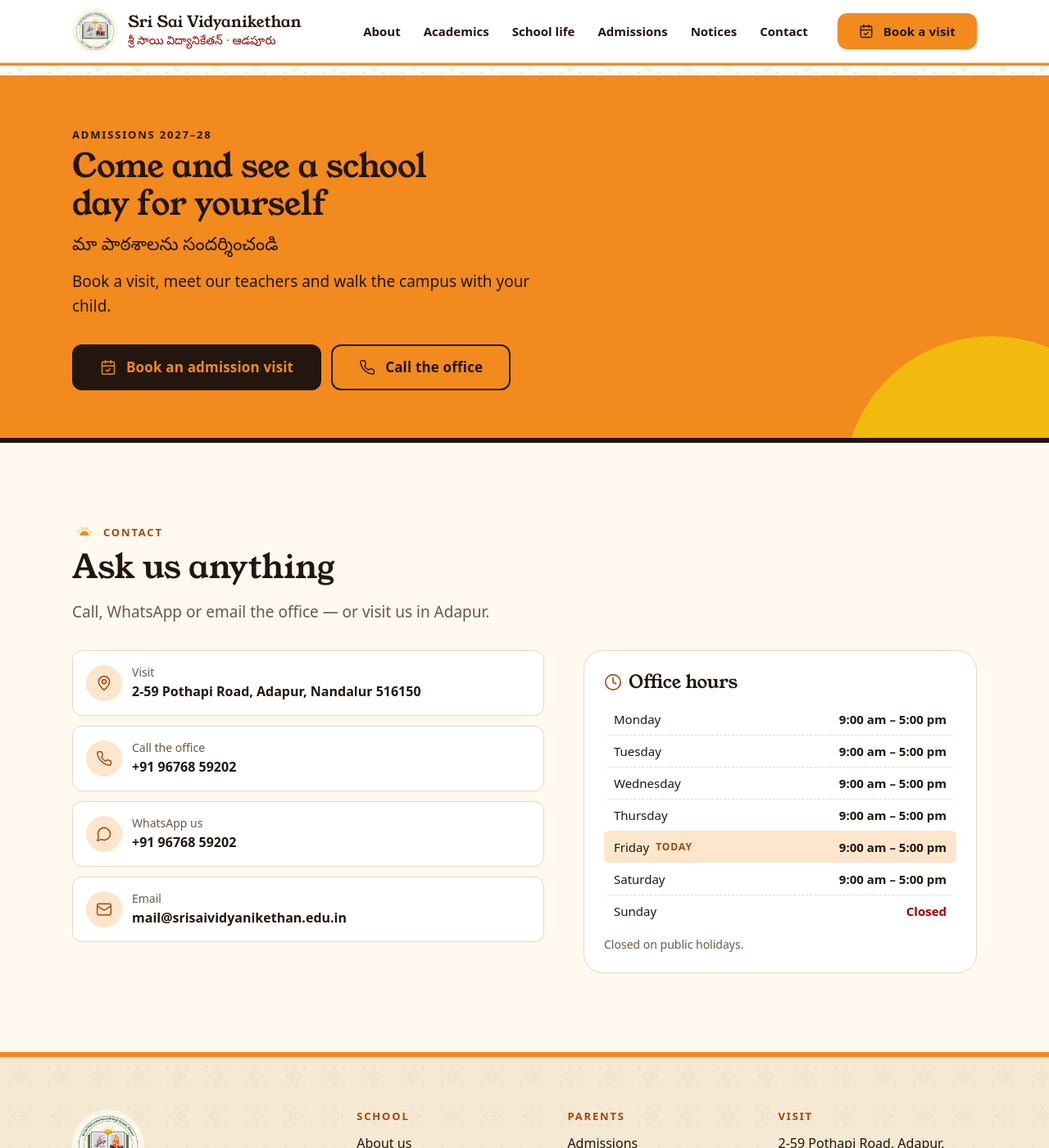
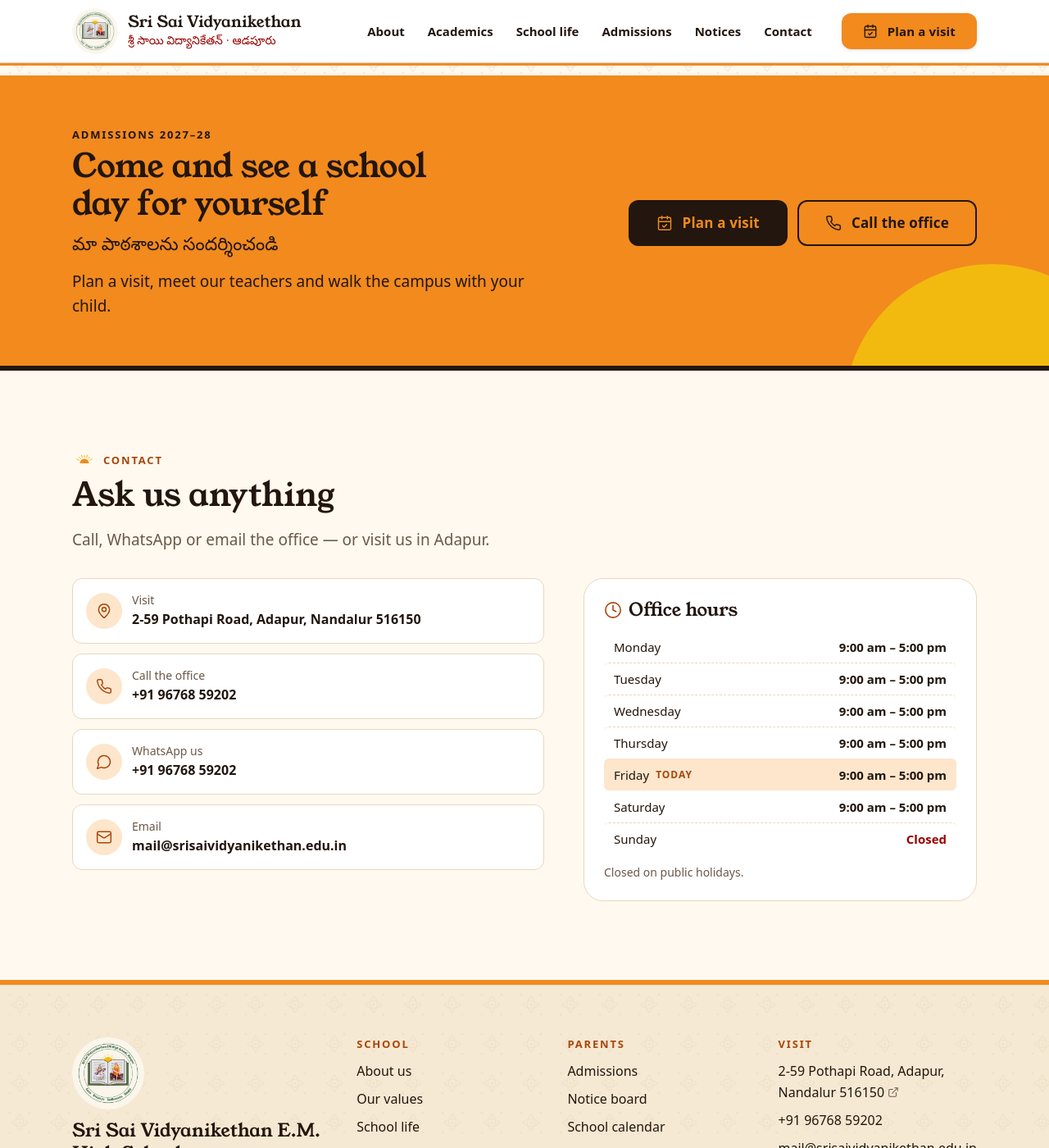
Before and after one commit to Sri-Sai-Vidyanikethan-EM-High-School/srisaividyanikethan.edu.in, a Jekyll site: the page built from index.html, in a window 1280 px wide and 1400 px high, scrolled down 4031 px. Shown: the whole window at 82% size. Built offline with Jekyll 4.4.1, drawn with Linux system fonts in a browser that asks for light colours; some web fonts are replaced; some of the changed text lies outside the part shown.

Commit message:
Rename the main action to "Plan a visit"
Replace "Book an admission visit" (hero, quick link, call-to-action
band, footer) and "Book a visit" (header) with "Plan a visit". The
label now lives once in _data/site.yml (booking_label). The admissions
page's step card keeps its own wording.

Co-Authored-By: Claude Opus 5.5 <noreply@anthropic.com>

```diff
--- a/_data/home.yml
+++ b/_data/home.yml
@@ -27,7 +27,7 @@ programmes:
     - { tone: neem, icon: graduation-cap, grades: Classes VI – X, title: High School, ages: "Ages 11 – 15", points: ["Science and maths with practicals", "Preparation for the Class X board exams"] }
 
 quick_links:
-  - { tone: saffron, icon: calendar-check, title: Book an admission visit, text: Pick a time to meet the headmistress, link: booking }
+  - { tone: saffron, icon: calendar-check, title: Plan a visit, text: Pick a time to meet the headmistress, link: booking }
   - { tone: neem, icon: log-in, title: Student portal, text: "Marks, attendance and notices", link: portal }
   - { tone: marigold, icon: phone, title: Call the office, text: "+91 96768 59202", link: phone }
   - { tone: kumkum, icon: message-circle, title: WhatsApp us, text: "Quick questions, quick replies", link: whatsapp }
@@ -58,4 +58,4 @@ cta:
   eyebrow: Admissions 2027–28
   title: Come and see a school day for yourself
   title_te: మా పాఠశాలను సందర్శించండి
-  body: Book a visit, meet our teachers and walk the campus with your child.
+  body: Plan a visit, meet our teachers and walk the campus with your child.
--- a/_data/site.yml
+++ b/_data/site.yml
@@ -22,6 +22,7 @@ whatsapp_url: https://wa.me/919676859202
 email: mail@srisaividyanikethan.edu.in
 
 booking_url: https://calendar.app.google/d6eZnhDmRZiM9wBv6
+booking_label: Plan a visit   # the main action's label: header, hero, call-to-action band, footer
 portal_url: https://eskooly.com/bb/StudentPortal/signin.php
 application_url: https://forms.zohopublic.in/saraswathisrisaivid1/form/SchoolApplicationForm/formperma/IXE6B0iOm47B0Pxl-jmMol8H3Dm8GVB2bOSbJ1lvuDs
 youtube_channel: https://www.youtube.com/@srisaividyanikethan
--- a/_includes/frame/site-footer.html
+++ b/_includes/frame/site-footer.html
@@ -10,7 +10,7 @@
         <p class="sv-footer__motto" lang="te">{{ ft_site.motto_te }}</p>
         <p class="small sv-muted">{{ ft_site.motto_en }}</p>
         {% include sv/social-links.html class="sv-footer__social" %}
-        <a class="sv-btn sv-btn--secondary sv-btn--md sv-footer__cta" href="{{ ft_site.booking_url }}" target="_blank" rel="noopener">{% include sv/icon.html name="calendar-check" px=18 %}<span>Book an admission visit</span></a>
+        <a class="sv-btn sv-btn--secondary sv-btn--md sv-footer__cta" href="{{ ft_site.booking_url }}" target="_blank" rel="noopener">{% include sv/icon.html name="calendar-check" px=18 %}<span>{{ ft_site.booking_label }}</span></a>
       </div>
       {%- for col in site.data.navigation.footer %}
       <nav class="sv-footer__col" aria-label="{{ col.heading }}">
--- a/_includes/frame/site-header.html
+++ b/_includes/frame/site-header.html
@@ -15,7 +15,7 @@
       <a class="sv-nav__link{% if nav_active %} is-active{% endif %}"{% if nav_active %} aria-current="page"{% endif %} href="{{ link.url | relative_url }}">{{ link.title }}</a>
       {%- endfor %}
     </nav>
-    <a class="sv-btn sv-btn--primary sv-btn--md sv-header__cta" href="{{ site.data.site.booking_url }}" target="_blank" rel="noopener">{% include sv/icon.html name="calendar-check" px=18 %}<span>Book a visit</span></a>
+    <a class="sv-btn sv-btn--primary sv-btn--md sv-header__cta" href="{{ site.data.site.booking_url }}" target="_blank" rel="noopener">{% include sv/icon.html name="calendar-check" px=18 %}<span>{{ site.data.site.booking_label }}</span></a>
     <button type="button" class="sv-header__menu" aria-expanded="false" aria-controls="site-nav" aria-label="Open menu">{% include sv/icon.html name="menu" px=22 class="sv-header__menu-open" %}{% include sv/icon.html name="x" px=22 class="sv-header__menu-close" %}</button>
   </div>
 </header>
--- a/_includes/sv/cta-band.html
+++ b/_includes/sv/cta-band.html
@@ -12,7 +12,7 @@
       <p class="sv-cta__body body-l">{{ cta.body }}</p>
     </div>
     <div class="sv-cta__actions">
-      <a class="sv-btn sv-btn--ink sv-btn--lg" href="{{ site.data.site.booking_url }}" target="_blank" rel="noopener">{% include sv/icon.html name="calendar-check" %}<span>Book an admission visit</span></a>
+      <a class="sv-btn sv-btn--ink sv-btn--lg" href="{{ site.data.site.booking_url }}" target="_blank" rel="noopener">{% include sv/icon.html name="calendar-check" %}<span>{{ site.data.site.booking_label }}</span></a>
       <a class="sv-btn sv-btn--secondary sv-btn--lg" href="{{ site.data.site.phone_href }}">{% include sv/icon.html name="phone" %}<span>Call the office</span></a>
     </div>
   </div>
--- a/index.html
+++ b/index.html
@@ -16,7 +16,7 @@ description: An English-medium school in Adapur, near Nandalur, Andhra Pradesh
       <p class="sv-hero__motto-en">{{ s.motto_en }}</p>
       <p class="sv-hero__lede body-l">{{ h.hero.lede }}</p>
       <div class="sv-hero__actions">
-        <a class="sv-btn sv-btn--primary sv-btn--lg" href="{{ s.booking_url }}" target="_blank" rel="noopener">{% include sv/icon.html name="calendar-check" %}<span>Book an admission visit</span></a>
+        <a class="sv-btn sv-btn--primary sv-btn--lg" href="{{ s.booking_url }}" target="_blank" rel="noopener">{% include sv/icon.html name="calendar-check" %}<span>{{ s.booking_label }}</span></a>
         <a class="sv-btn sv-btn--secondary sv-btn--lg" href="#academics"><span>Explore classes</span>{% include sv/icon.html name="arrow-right" class="sv-btn__end" %}</a>
       </div>
     </div>
```
